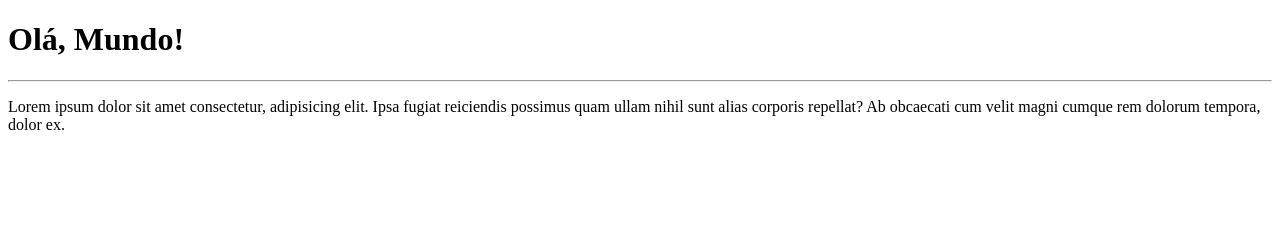
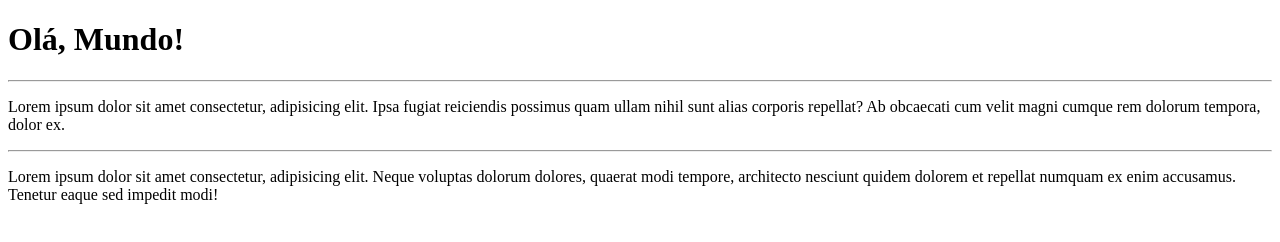
Before and after one commit to RafaTini/Ola-Mundo, a plain HTML site: page site-exemplo/index.html in a window 1280 px wide. Drawn offline with Linux system fonts and the light colour scheme.

Commit message:
adicionei um parágrafo

```diff
--- a/site-exemplo/index.html
+++ b/site-exemplo/index.html
@@ -10,5 +10,7 @@
     <h1>Olá, Mundo!</h1>
     <hr>
     <p>Lorem ipsum dolor sit amet consectetur, adipisicing elit. Ipsa fugiat reiciendis possimus quam ullam nihil sunt alias corporis repellat? Ab obcaecati cum velit magni cumque rem dolorum tempora, dolor ex.</p>
+    <hr>
+    <p>Lorem ipsum dolor sit amet consectetur, adipisicing elit. Neque voluptas dolorum dolores, quaerat modi tempore, architecto nesciunt quidem dolorem et repellat numquam ex enim accusamus. Tenetur eaque sed impedit modi!</p>
 </body>
 </html>
```
